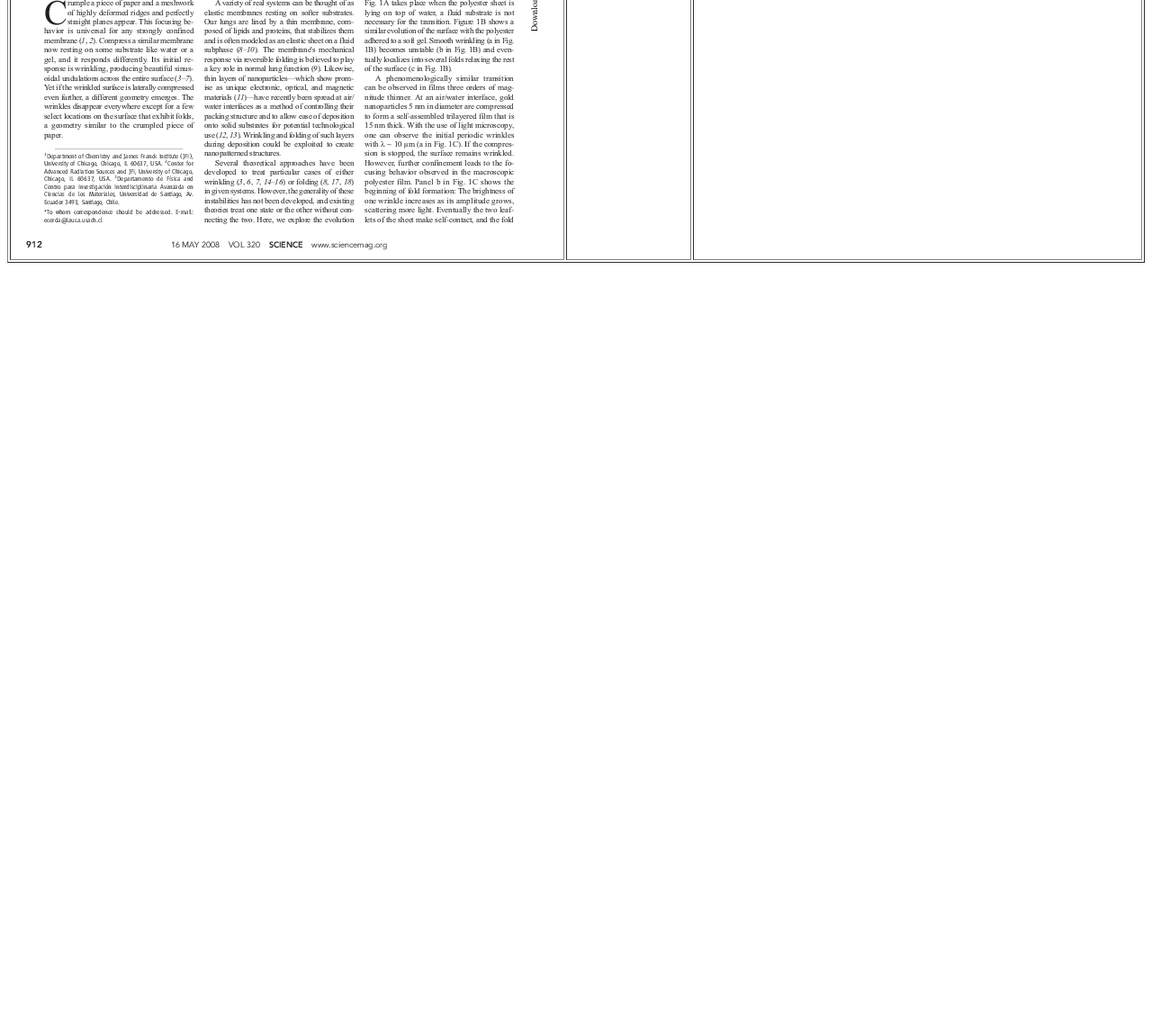
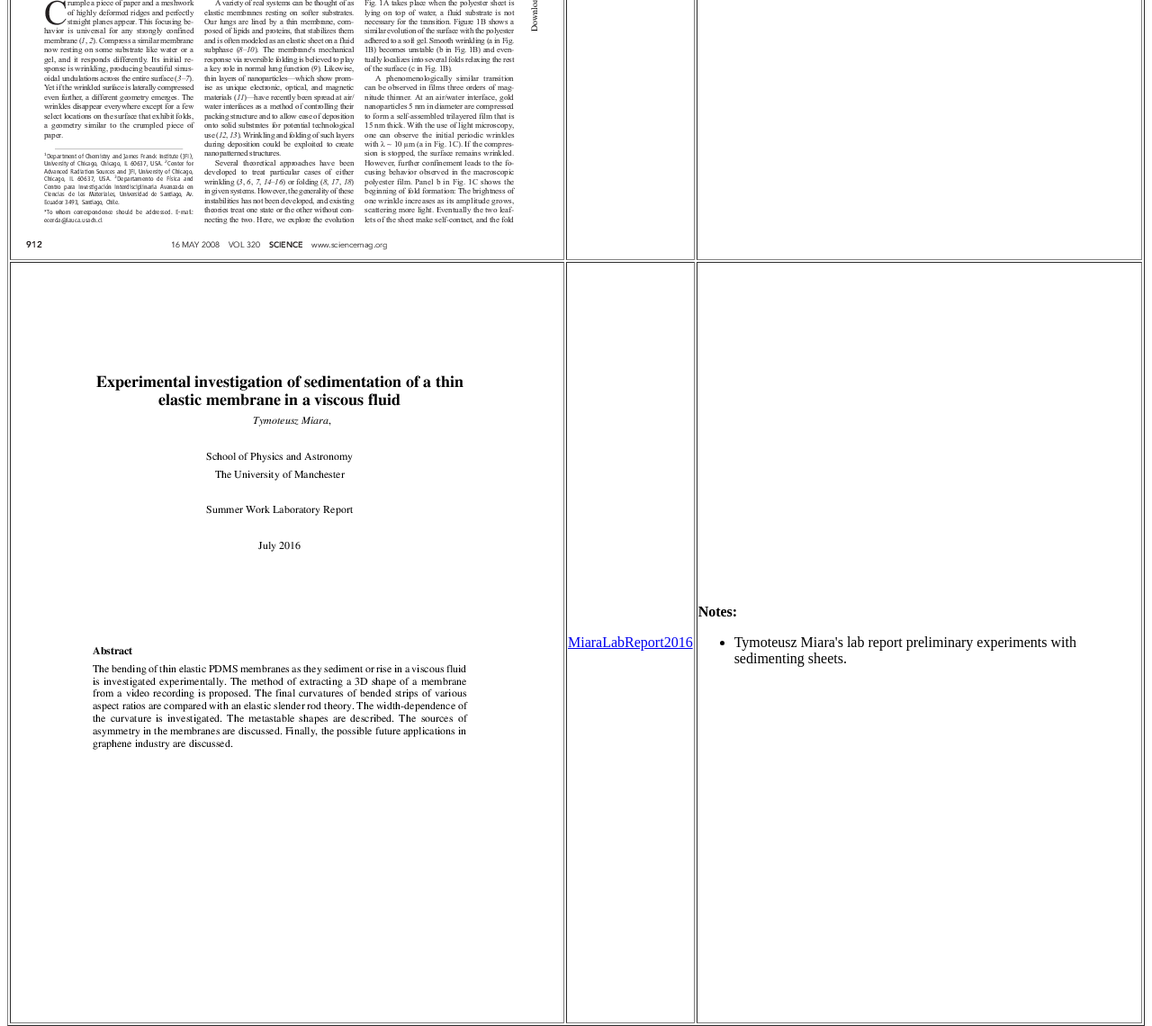
Before and after one commit to MatthiasHeilManchester/FallingSheetLiterature, a plain HTML site: page index.html in a window 1280 px wide. Shown: the part 1564-2704 px from the top of the page at 90% size. Before the commit the page ends 1864 px from the top, so only its background shows below. Drawn offline with Linux system fonts and the light colour scheme.

Commit message:
lab report

```diff
--- a/index.html
+++ b/index.html
@@ -86,6 +86,28 @@ wavelength.
 </td>
 </tr>
 <!-- ========END PocivavsekEtAl2008 ============================================ -->
+<!-- ========START MiaraLabReport2016 ============================================ -->
+<tr>
+<td>
+<img src="MiaraLabReport2016.png">
+</td>
+<td>
+<a href="MiaraLabReport2016.pdf">MiaraLabReport2016</a>
+</td>
+<td>
+<b>Notes:</b>
+<ul>
+<li> Tymoteusz Miara's lab report preliminary experiments with
+sedimenting sheets.
+</ul>
+<!--     ........UNCOMMENT THIS TO ADD SCANNED NOTES......... -->
+<!--
+<b>Scanned Notes:</b> <a href="MiaraLabReport2016_notes.pdf">MiaraLabReport2016_notes.pdf</a>
+-->
+<!--     ........END UNCOMMENT THIS TO ADD SCANNED NOTES..... -->
+</td>
+</tr>
+<!-- ========END MiaraLabReport2016 ============================================ -->
 
 </table>
 </body>
```
Also changed, not shown: MiaraLabReport2016.png (added), 1 other file.
